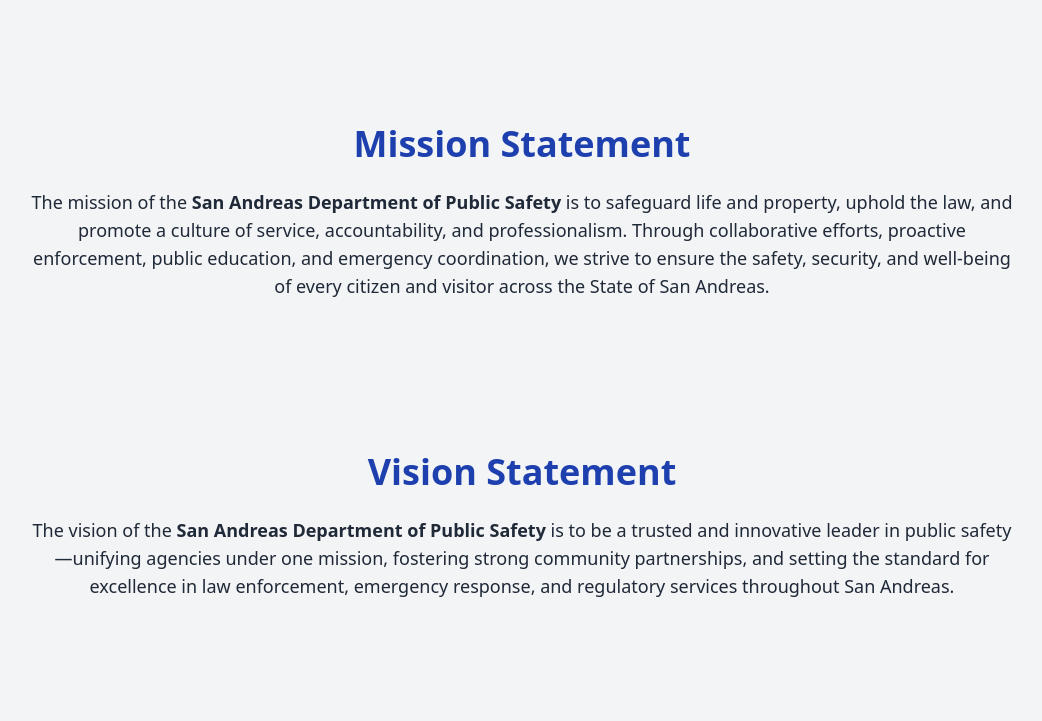
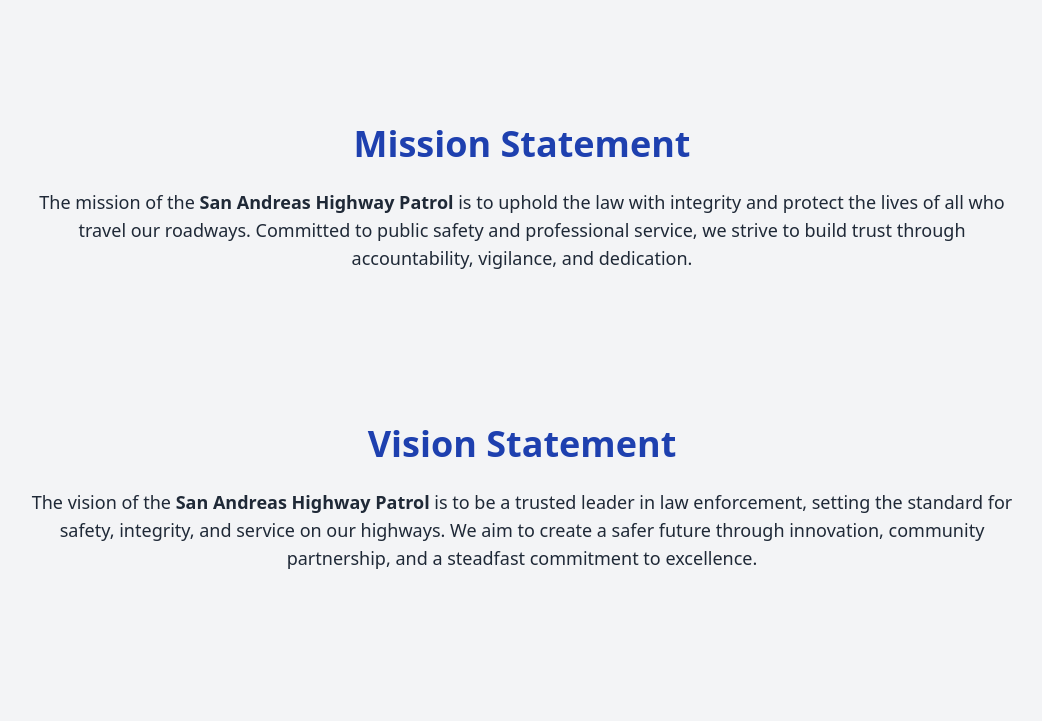
Before and after one commit to Noahrico/SADPS-Site, a plain HTML site: page sahp.html in a window 1280 px wide. Shown: the part 564-1285 px from the top of the page, without its empty margins (118-1160 px from the left). Drawn offline with nearby package versions, Linux system fonts and the light colour scheme.

Commit message:
Add files via upload

```diff
--- a/sahp.html
+++ b/sahp.html
@@ -81,14 +81,14 @@
     <main class="max-w-5xl mx-auto px-4 py-16">
       <h2 class="text-4xl font-bold mb-6 text-blue-800 text-center">Mission Statement</h2>
       <p class="text-lg mb-6 text-center">
-        The mission of the <b>San Andreas Department of Public Safety</b> is to safeguard life and property, uphold the law, and promote a culture of service, accountability, and professionalism. Through collaborative efforts, proactive enforcement, public education, and emergency coordination, we strive to ensure the safety, security, and well-being of every citizen and visitor across the State of San Andreas.
+        The mission of the <b>San Andreas Highway Patrol</b> is to uphold the law with integrity and protect the lives of all who travel our roadways. Committed to public safety and professional service, we strive to build trust through accountability, vigilance, and dedication.
       </p>
     </main>
 
     <main class="max-w-5xl mx-auto px-4 py-16">
       <h2 class="text-4xl font-bold mb-6 text-blue-800 text-center">Vision Statement</h2>
       <p class="text-lg mb-6 text-center">
-       The vision of the <b>San Andreas Department of Public Safety</b> is to be a trusted and innovative leader in public safety—unifying agencies under one mission, fostering strong community partnerships, and setting the standard for excellence in law enforcement, emergency response, and regulatory services throughout San Andreas.
+       The vision of the <b>San Andreas Highway Patrol</b> is to be a trusted leader in law enforcement, setting the standard for safety, integrity, and service on our highways. We aim to create a safer future through innovation, community partnership, and a steadfast commitment to excellence.
       </p>
     </main>
 
```
